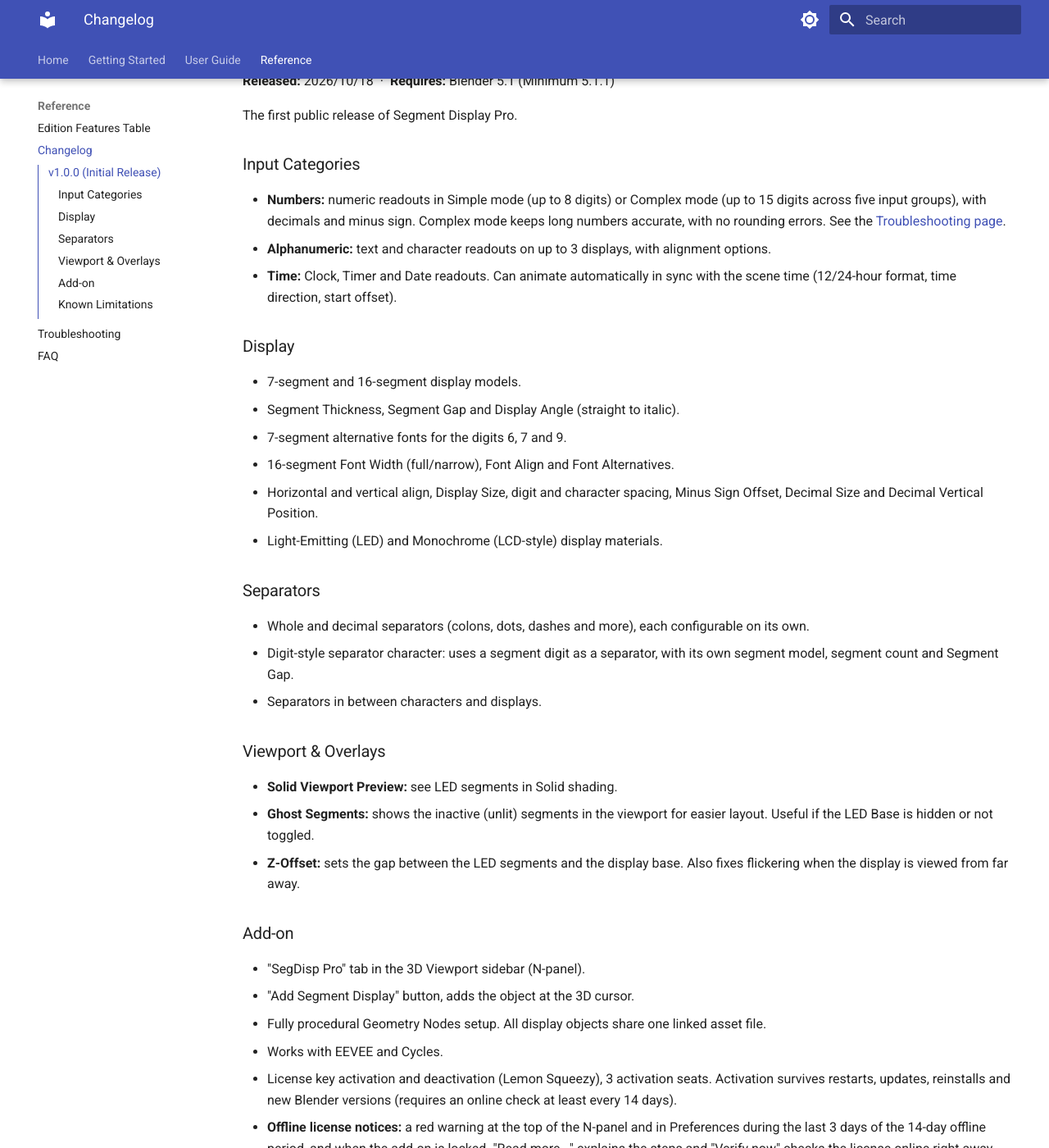
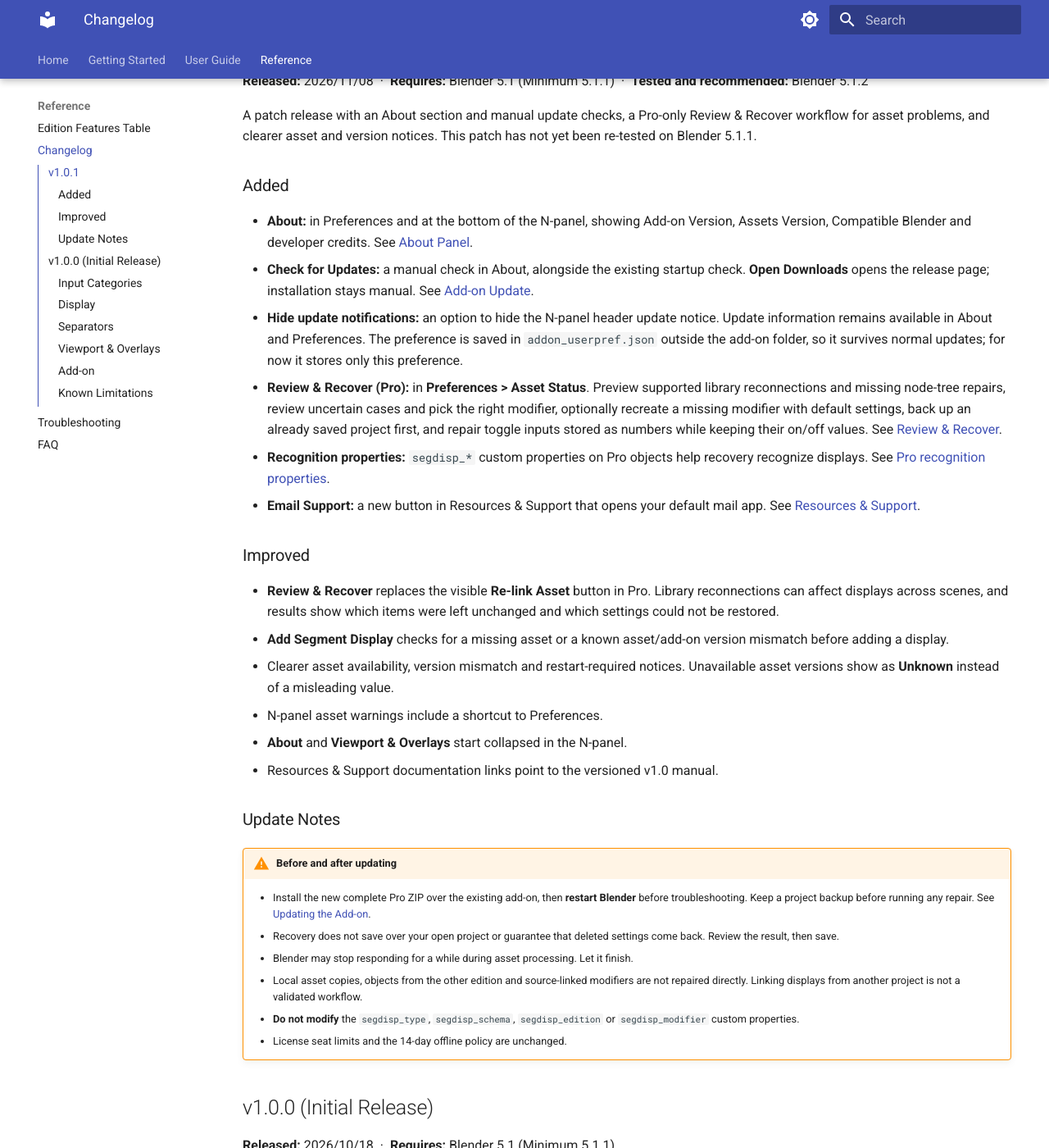
Before and after one commit to ahmetmaya-orion/segment-display-pro-docs, an MkDocs documentation site: the page built from docs/changelog.md, in a window 1280 px wide and 1400 px high, scrolled down 298 px. Shown: the whole window at 82% size. Built offline with MkDocs 1.6.1 and Material for MkDocs 9.7.7, drawn with Linux system fonts in a browser that asks for light colours; the version menu is left out.

Commit message:
docs(changelog): add v1.0.1 entry (released 2026/11/08)

```diff
--- a/docs/changelog.md
+++ b/docs/changelog.md
@@ -1,5 +1,39 @@
 
 All notable changes to Segment Display Pro are listed here, newest first.
+
+## v1.0.1
+
+**Released:** 2026/11/08 &nbsp;·&nbsp; **Requires:** Blender 5.1 (Minimum 5.1.1) &nbsp;·&nbsp; **Tested and recommended:** Blender 5.1.2
+
+A patch release with an About section and manual update checks, a Pro-only Review & Recover workflow for asset problems, and clearer asset and version notices. This patch has not yet been re-tested on Blender 5.1.1.
+
+### Added
+
+- **About:** in Preferences and at the bottom of the N-panel, showing Add-on Version, Assets Version, Compatible Blender and developer credits. See [About Panel](prefs_and_settings.md#about-panel).
+- **Check for Updates:** a manual check in About, alongside the existing startup check. **Open Downloads** opens the release page; installation stays manual. See [Add-on Update](prefs_and_settings.md#add-on-update).
+- **Hide update notifications:** an option to hide the N-panel header update notice. Update information remains available in About and Preferences. The preference is saved in `addon_userpref.json` outside the add-on folder, so it survives normal updates; for now it stores only this preference.
+- **Review & Recover (Pro):** in **Preferences > Asset Status**. Preview supported library reconnections and missing node-tree repairs, review uncertain cases and pick the right modifier, optionally recreate a missing modifier with default settings, back up an already saved project first, and repair toggle inputs stored as numbers while keeping their on/off values. See [Review & Recover](prefs_and_settings.md#review-recover).
+- **Recognition properties:** `segdisp_*` custom properties on Pro objects help recovery recognize displays. See [Pro recognition properties](troubleshooting.md#pro-recognition-properties-and-modifiers).
+- **Email Support:** a new button in Resources & Support that opens your default mail app. See [Resources & Support](prefs_and_settings.md#resources-support).
+
+### Improved
+
+- **Review & Recover** replaces the visible **Re-link Asset** button in Pro. Library reconnections can affect displays across scenes, and results show which items were left unchanged and which settings could not be restored.
+- **Add Segment Display** checks for a missing asset or a known asset/add-on version mismatch before adding a display.
+- Clearer asset availability, version mismatch and restart-required notices. Unavailable asset versions show as **Unknown** instead of a misleading value.
+- N-panel asset warnings include a shortcut to Preferences.
+- **About** and **Viewport & Overlays** start collapsed in the N-panel.
+- Resources & Support documentation links point to the versioned v1.0 manual.
+
+### Update Notes
+
+!!! warning "Before and after updating"
+    - Install the new complete Pro ZIP over the existing add-on, then **restart Blender** before troubleshooting. Keep a project backup before running any repair. See [Updating the Add-on](installation.md#updating-the-add-on).
+    - Recovery does not save over your open project or guarantee that deleted settings come back. Review the result, then save.
+    - Blender may stop responding for a while during asset processing. Let it finish.
+    - Local asset copies, objects from the other edition and source-linked modifiers are not repaired directly. Linking displays from another project is not a validated workflow.
+    - **Do not modify** the `segdisp_type`, `segdisp_schema`, `segdisp_edition` or `segdisp_modifier` custom properties.
+    - License seat limits and the 14-day offline policy are unchanged.
 
 ## v1.0.0 (Initial Release)
 
```
